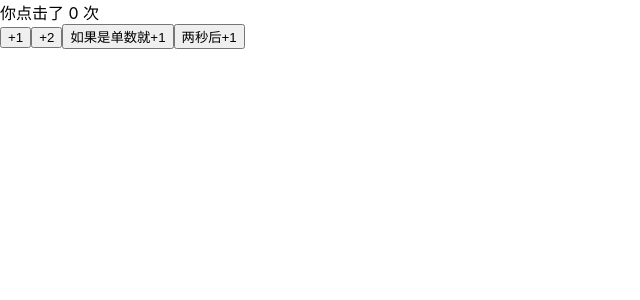
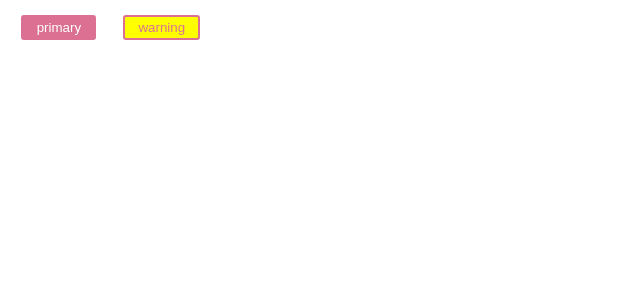
Before and after one commit to ppambler/react-redux, a React (Create React App) app: page / in a window 1280 px wide. Shown: the top 300 px of the page, without its empty margins (0-640 px from the left). Built offline with nearby package versions, Linux system fonts and the light colour scheme.

Commit message:
css in react

```diff
--- a/package.json
+++ b/package.json
@@ -3,14 +3,17 @@
   "version": "0.1.0",
   "private": true,
   "dependencies": {
+    "@emotion/react": "^11.1.5",
     "@testing-library/jest-dom": "^5.11.4",
     "@testing-library/react": "^11.1.0",
     "@testing-library/user-event": "^12.1.10",
+    "radium": "^0.26.1",
     "react": "^17.0.1",
     "react-dom": "^17.0.1",
     "react-redux": "^7.2.2",
     "react-scripts": "4.0.1",
     "redux": "^4.0.5",
+    "styled-components": "^5.2.1",
     "web-vitals": "^0.2.4"
   },
   "scripts": {
--- /dev/null
+++ b/src/demo1/1.css
@@ -0,0 +1,18 @@
+.x-c1
+{
+    font-size: 30px;
+
+    color: aqua;
+}
+
+.y-c1
+{
+    font-size: 20px;
+
+    color: greenyellow;
+}
+
+.y-c2
+{
+    background-color: black;
+}
--- /dev/null
+++ b/src/demo2/Test.js
@@ -0,0 +1,31 @@
+import React from "react";
+import styled, { css } from 'styled-components'
+
+const Button = styled.button`
+  background: transparent;
+  border-radius: 3px;
+  border: 2px solid palevioletred;
+  color: palevioletred;
+  margin: 0.5em 1em;
+  padding: 0.25em 1em;
+
+  ${(props) =>
+    props.primary &&
+    css`
+      background: palevioletred;
+      color: white;
+    `}
+`;
+
+const Container = styled.div`
+  text-align: center;
+`;
+
+export default function X() {
+  return (
+    <Container>
+      <Button>Normal Button</Button>
+      <Button primary>Primary Button</Button>
+    </Container>
+  );
+};
--- /dev/null
+++ b/src/demo3/Test.js
@@ -0,0 +1,16 @@
+/** @jsxRuntime classic */
+/** @jsx jsx */
+import { jsx } from "@emotion/react";
+
+let SomeComponent = (props) => {
+  return (
+    <div
+      css={{
+        color: "hotpink",
+        fontSize: '20rem',
+      }}
+    >Hi</div>
+  );
+};
+
+export default SomeComponent
--- /dev/null
+++ b/src/demo4/Test.js
@@ -0,0 +1,8 @@
+import styles from './test.module.css';
+console.log(styles)
+
+export default function Test() {
+  return (
+    <div className={styles.title}>Hello</div>
+  )
+}
--- /dev/null
+++ b/src/demo4/test.module.css
@@ -0,0 +1,6 @@
+.title
+{
+    font-size: 28px;
+
+    color: aqua;
+}
--- /dev/null
+++ b/src/demo5/Test.js
@@ -0,0 +1,64 @@
+import Radium from "radium";
+import React from "react";
+import color from "color";
+import PropTypes from "prop-types";
+
+class Button extends React.Component {
+  static propTypes = {
+    kind: PropTypes.oneOf(["primary", "warning"]).isRequired,
+  };
+
+  render() {
+    // Radium extends the style attribute to accept an array. It will merge
+    // the styles in order. We use this feature here to apply the primary
+    // or warning styles depending on the value of the `kind` prop. Since its
+    // all just JavaScript, you can use whatever logic you want to decide which
+    // styles are applied (props, state, context, etc).
+    return (
+      <button style={[styles.base, styles[this.props.kind]]}>
+        {this.props.children}
+      </button>
+    );
+  }
+}
+
+Button = Radium(Button);
+console.log(color);
+
+// You can create your style objects dynamically or share them for
+// every instance of the component.
+var styles = {
+  base: {
+    background: "transparent",
+    borderRadius: "3px",
+    border: "2px solid palevioletred",
+    color: "palevioletred",
+    margin: "0.5em 1em",
+    padding: "0.25em 1em",
+
+    // Adding interactive state couldn't be easier! Add a special key to your
+    // style object (:hover, :focus, :active, or @media) with the additional rules.
+    ":hover": {
+      background: color("orange").lighten(0.2),
+      // background: 'white'
+    },
+  },
+
+  primary: {
+    background: "palevioletred",
+    color: "white",
+  },
+
+  warning: {
+    background: "yellow",
+  },
+};
+
+export default function Test() {
+  return (
+    <div>
+      <Button kind="primary">primary</Button>
+      <Button kind="warning">warning</Button>
+    </div>
+  );
+}
--- a/src/index.js
+++ b/src/index.js
@@ -1,50 +1,9 @@
-import React from 'react';
-import ReactDOM from 'react-dom';
-import './index.css';
-import App from './App';
-import reportWebVitals from './reportWebVitals';
-import { createStore } from 'redux'
+import React from "react";
+import ReactDOM from "react-dom";
+import App from "./demo5/Test";
+import reportWebVitals from "./reportWebVitals";
 
-
-const stateChanger = (state, action) => {
-  if (state === undefined) {
-    return 0
-  } else {
-    if (action.type === 'add') {
-      var newState = state + action.payload
-      return newState
-    } else {
-      return state
-    }
-  }
-
-  return newState
-}
-const store = createStore(stateChanger)
-render()
-store.subscribe(() => {
-  render()
-})
-
-function add3() {
-  if (store.getState() % 2 === 1) {
-    store.dispatch({ type: 'add', payload: 1 })
-  }
-}
-function add4() {
-  setTimeout(() => {
-    store.dispatch({ type: 'add', payload: 1 })
-  }, 2000)
-}
-
-function render() {
-  ReactDOM.render(<App value={store.getState()} store={store}
-    // onAdd1={() => { store.dispatch({ type: 'add', payload: 1 }) }}
-    onAdd2={() => { store.dispatch({ type: 'add', payload: 2 }) }}
-    onAdd3={add3}
-    onAdd4={add4}
-  />, document.getElementById('root'));
-}
+ReactDOM.render(<App />, document.getElementById("root"));
 
 // If you want to start measuring performance in your app, pass a function
 // to log results (for example: reportWebVitals(console.log))
```
Also changed, not shown: src/demo1/X.js (added, +15 -0 lines), src/common/helper.css (added), 2 other files (tests, documents, lock files or other folders).
